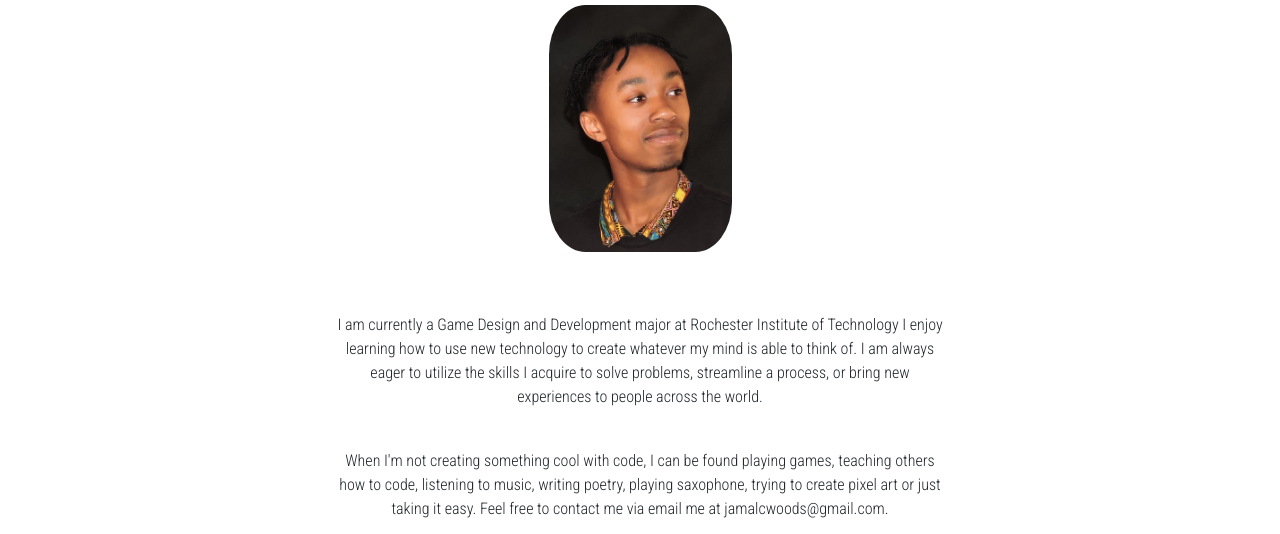
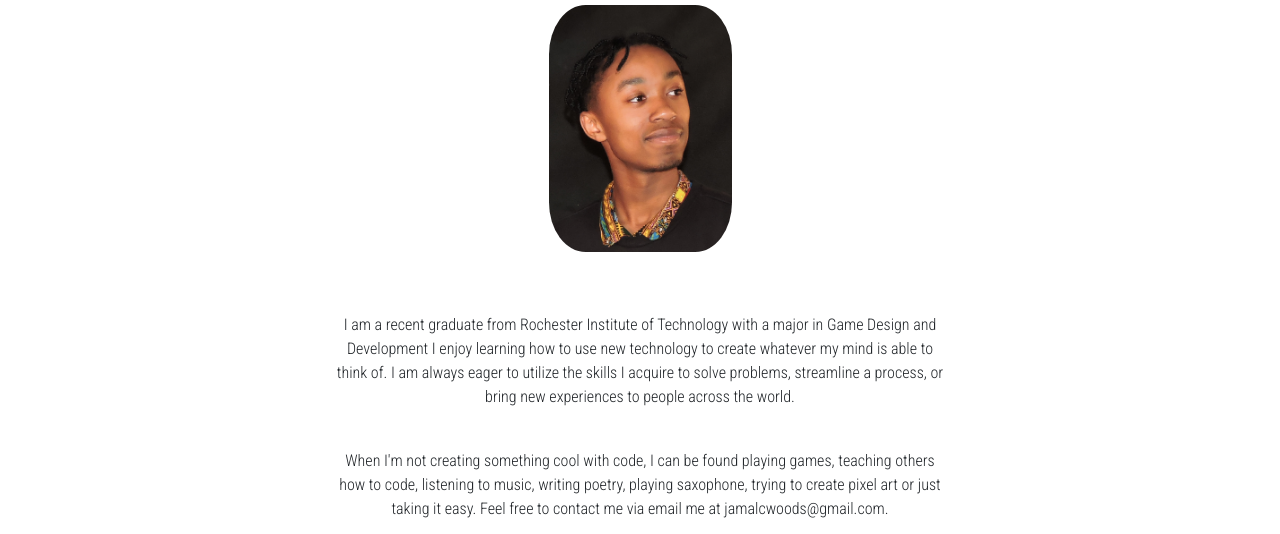
Before and after one commit to jamalcwoods/jamalcwoods.github.io, a plain HTML site: page index.html in a window 1280 px wide. Shown: the part 261-795 px from the top of the page. Drawn offline with nearby package versions, Linux system fonts and the light colour scheme.

Commit message:
edited description

```diff
--- a/index.html
+++ b/index.html
@@ -57,7 +57,7 @@
           <h1 class="jumbotron-heading">My name is Jamal Woods</h1>
           <img style="width: 30%;margin-top: 3%;margin-bottom: 10%;border-radius: 20%;"src ="assets/me.png">
           <p class="aboutText">
-              I am currently a Game Design and Development major at Rochester Institute of Technology
+              I am a recent graduate from Rochester Institute of Technology with a major in Game Design and Development
               I enjoy learning how to use new technology to create whatever my mind is able to think of. I am always eager to utilize the skills I acquire to solve problems,
               streamline a process, or bring new experiences to people across the world.
 
```
